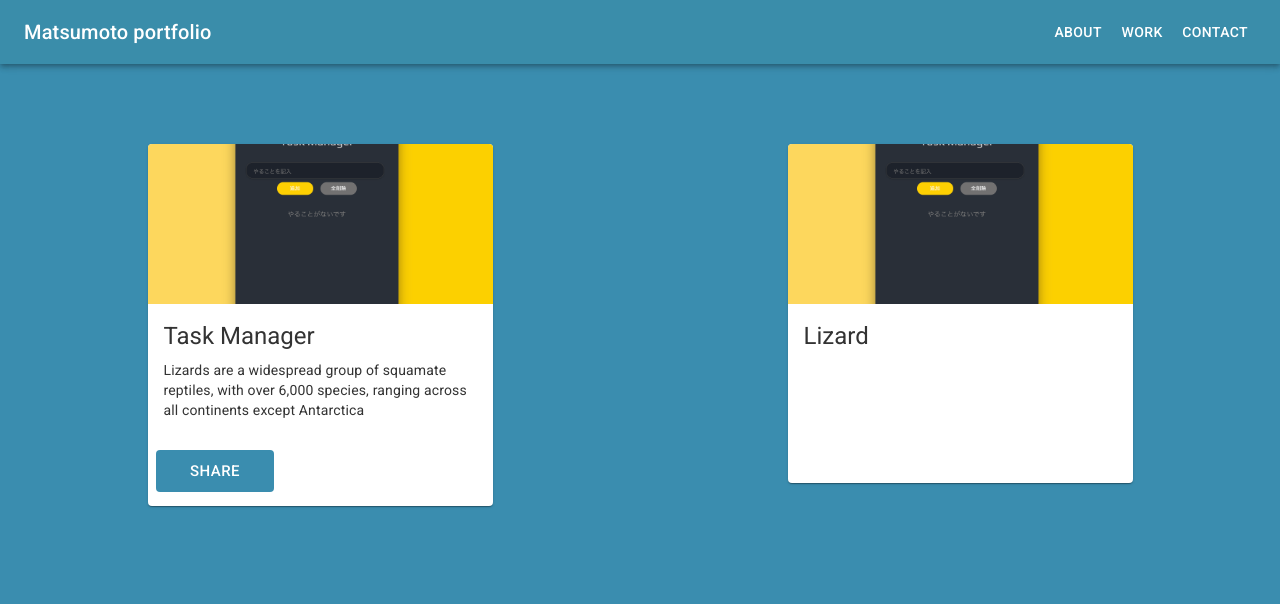
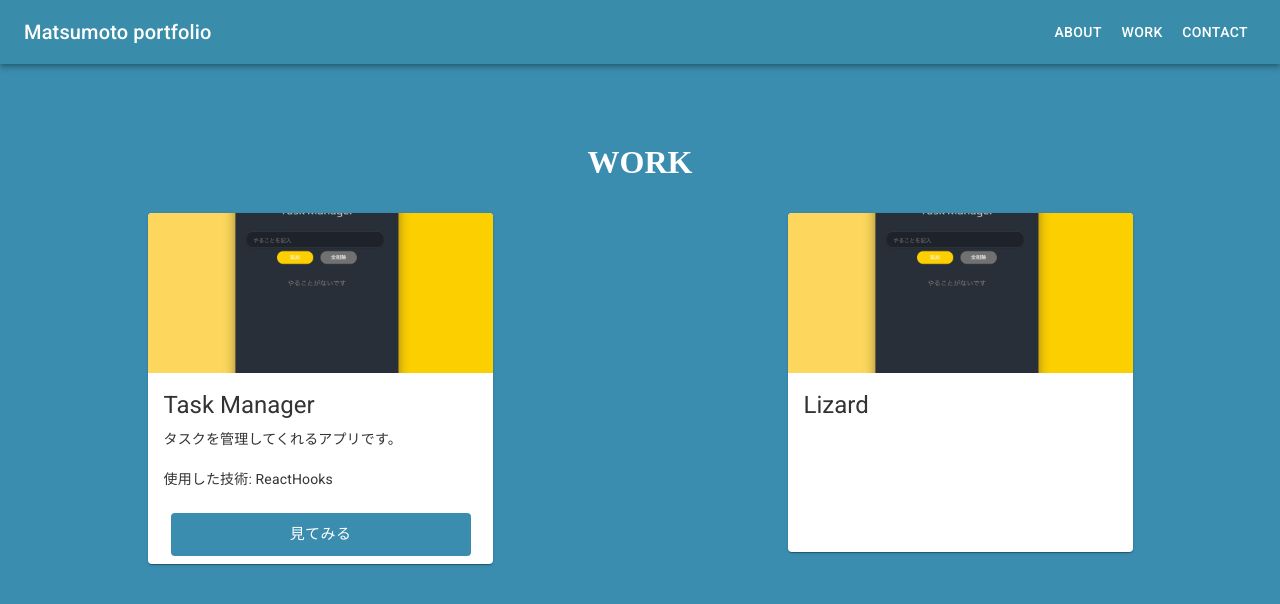
Before and after one commit to matsumoto-parker/my-portfolio, a React (Create React App) app: page /work in a window 1280 px wide. Shown: the top 604 px of the page. Built offline with nearby package versions, Linux system fonts and the light colour scheme.

Commit message:
feat(Work): complete work page

```diff
--- a/src/App.css
+++ b/src/App.css
@@ -15,6 +15,10 @@ body {
   flex-direction: column;
   align-items: center;
   margin-top: 5rem;
+}
+
+.container h1 {
+  text-transform: uppercase;
 }
 
 .my-image {
--- a/src/components/Contact.js
+++ b/src/components/Contact.js
@@ -3,8 +3,11 @@ import React from 'react';
 class Contact extends React.Component {
   render() {
     return (
-      <div>
-        <h1>Contact Page</h1>
+      <div className="container">
+        <h1>Contact</h1>
+        <div className="contact-box">
+          <p>miu.matusmoto04@gmail.com</p>
+        </div>
       </div>
     );
   }
--- a/src/components/Work.js
+++ b/src/components/Work.js
@@ -13,13 +13,15 @@ const useStyles = makeStyles({
   root: {
     maxWidth: 345,
     margin: 'auto',
-    marginTop: '5rem',
+    marginTop: '2rem',
   },
   media: {
     height: 160,
   },
   button: {
-    width: 200,
+    width: 330,
+    display: 'block',
+    textAlign: 'center',
   },
 });
 
@@ -27,6 +29,10 @@ export default function Work() {
   const classes = useStyles();
 
   return (
+    <div>
+      <div className="container">
+        <h1>Work</h1>
+      </div>
       <div className="work-container">
         <Card className={classes.root}>
           <CardActionArea>
@@ -44,22 +50,31 @@ export default function Work() {
               >
                 Task Manager
               </Typography>
-            <Typography variant="body2" component="p" style={{ color: '#333' }}>
-              Lizards are a widespread group of squamate reptiles, with over
-              6,000 species, ranging across all continents except Antarctica
+              <Typography
+                variant="body2"
+                component="p"
+                style={{ color: '#333' }}
+              >
+                タスクを管理してくれるアプリです。
+                <br />
+                <br />
+                使用した技術: ReactHooks
               </Typography>
             </CardContent>
           </CardActionArea>
           <CardActions className={classes.button}>
+            <a
+              href="https://github.com/matsumoto-parker"
+              target="_blank"
+              rel="noopener noreferrer"
+            >
               <Button
                 size="large"
-            style={{ backgroundColor: '#3a8daf', width: 150 }}
+                style={{ backgroundColor: '#3a8daf', width: 300 }}
               >
-            Share
+                見てみる
               </Button>
-          <Button size="small" color="primary">
-            Learn More
-          </Button>
+            </a>
           </CardActions>
         </Card>
         <Card className={classes.root}>
@@ -94,5 +109,6 @@ export default function Work() {
           </CardActions>
         </Card>
       </div>
+    </div>
   );
 }
```
Lines whose indentation alone changed are shown as unchanged.
